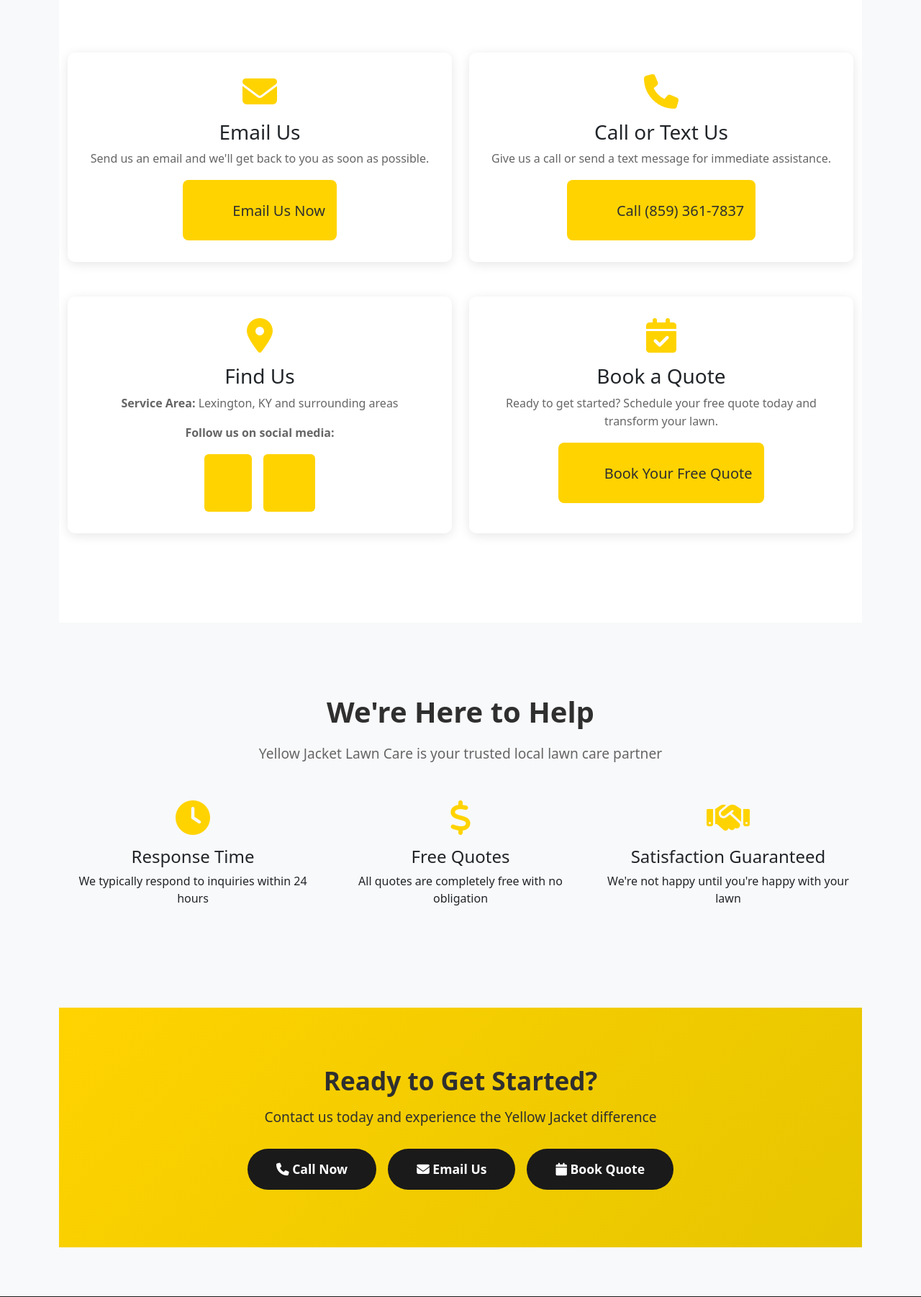
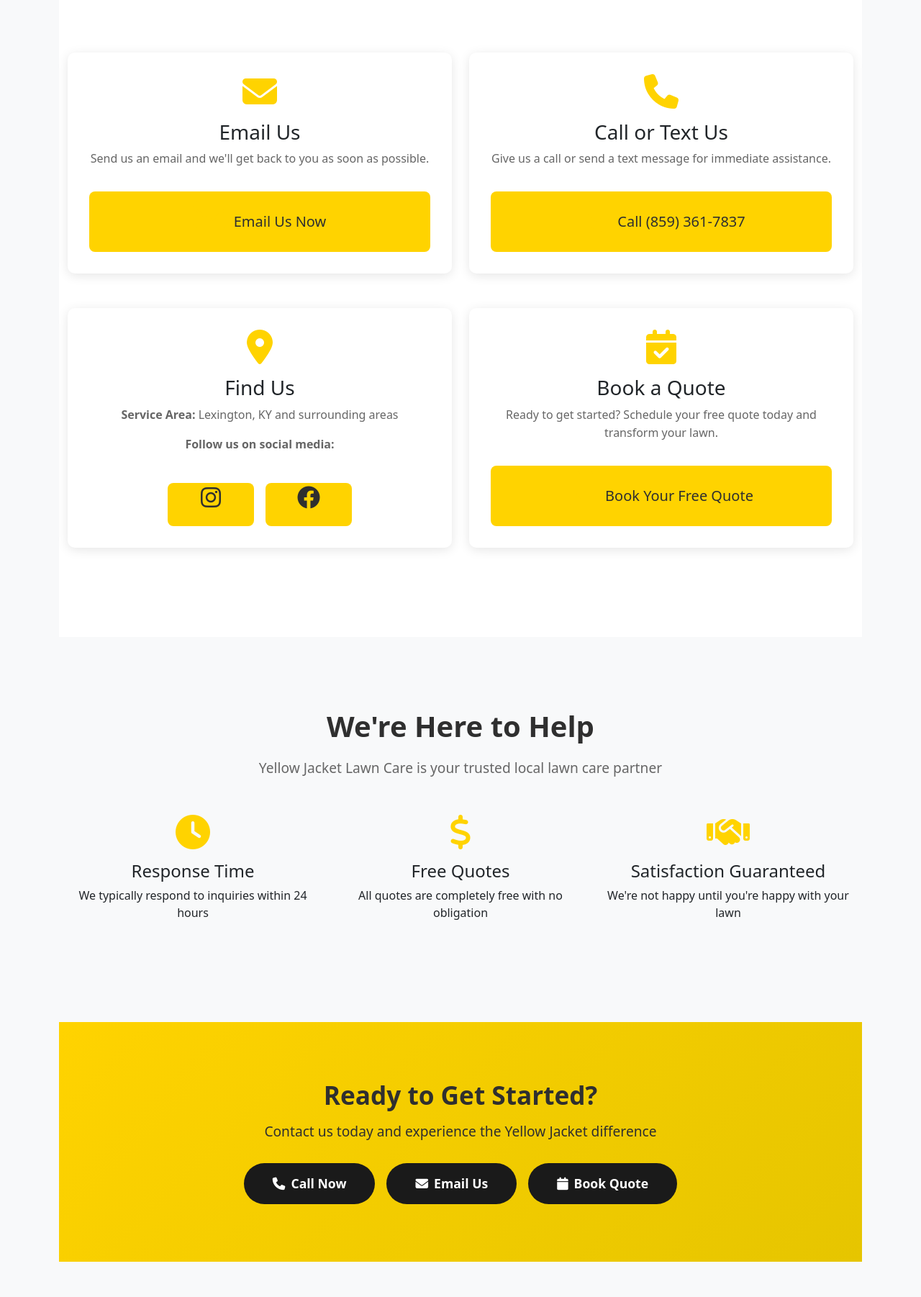
Before and after one commit to Ben-Meredith/lawn, a Flask app: page /contact in a window 1280 px wide. Shown: the part 458-2260 px from the top of the page at 72% size. Run offline with Flask 3, Linux system fonts and the light colour scheme.

Commit message:
Update contact.html

```diff
--- a/templates/contact.html
+++ b/templates/contact.html
@@ -16,24 +16,30 @@
         <div class="row">
             <!-- Email Us -->
             <div class="col-md-6 mb-4">
-                <div class="service-card text-center" style="height: 100%;">
+                <div class="service-card text-center" style="height: 100%; display: flex; flex-direction: column; justify-content: space-between;">
+                    <div>
                         <i class="fas fa-envelope fa-4x mb-3" style="color: var(--primary-color);"></i>
                         <h3>Email Us</h3>
                         <p>Send us an email and we'll get back to you as soon as possible.</p>
-                    <a href="mailto:Yellowjacketlc@gmail.com?subject=Service%20Inquiry&body=Hello%20Yellow%20Jacket%20Lawn%20Care%2C%0A%0AI%20am%20interested%20in%20your%20services.%0A%0AName:%0APhone:%0AAddress:%0AService%20Needed:%0A%0AMessage:" class="btn btn-success btn-lg">
-                        <i class="fas fa-envelope"></i> Email Us Now
+                    </div>
+                    <a href="mailto:Yellowjacketlc@gmail.com?subject=Service%20Inquiry&body=Hello%20Yellow%20Jacket%20Lawn%20Care%2C%0A%0AI%20am%20interested%20in%20your%20services.%0A%0AName:%0APhone:%0AAddress:%0AService%20Needed:%0A%0AMessage:"
+                       class="btn btn-success btn-lg mt-3 d-inline-flex align-items-center justify-content-center gap-2">
+                        <i class="fas fa-envelope"></i> <span>Email Us Now</span>
                     </a>
                 </div>
             </div>
 
             <!-- Call Us -->
             <div class="col-md-6 mb-4">
-                <div class="service-card text-center" style="height: 100%;">
+                <div class="service-card text-center" style="height: 100%; display: flex; flex-direction: column; justify-content: space-between;">
+                    <div>
                         <i class="fas fa-phone fa-4x mb-3" style="color: var(--primary-color);"></i>
                         <h3>Call or Text Us</h3>
                         <p>Give us a call or send a text message for immediate assistance.</p>
-                    <a href="tel:+18593617837" class="btn btn-success btn-lg">
-                        <i class="fas fa-phone"></i> Call (859) 361-7837
+                    </div>
+                    <a href="tel:+18593617837"
+                       class="btn btn-success btn-lg mt-3 d-inline-flex align-items-center justify-content-center gap-2">
+                        <i class="fas fa-phone"></i> <span>Call (859) 361-7837</span>
                     </a>
                 </div>
             </div>
@@ -42,17 +48,23 @@
         <div class="row mt-4">
             <!-- Find Us / Socials -->
             <div class="col-md-6 mb-4">
-                <div class="service-card text-center" style="height: 100%;">
+                <div class="service-card text-center" style="height: 100%; display: flex; flex-direction: column; justify-content: space-between;">
+                    <div>
                         <i class="fas fa-map-marker-alt fa-4x mb-3" style="color: var(--primary-color);"></i>
                         <h3>Find Us</h3>
                         <p><strong>Service Area:</strong> Lexington, KY and surrounding areas</p>
                         <p class="mt-3"><strong>Follow us on social media:</strong></p>
+                    </div>
                     <div class="d-flex justify-content-center gap-3 mt-3">
-                        <a href="https://www.instagram.com/yellowjacketlc/" target="_blank" class="btn btn-success">
-                            <i class="fab fa-instagram fa-2x"></i>
+                        <a href="https://www.instagram.com/yellowjacketlc/" target="_blank"
+                           class="btn btn-success btn-lg d-inline-flex align-items-center justify-content-center"
+                           style="width: 120px; height: 60px;">
+                            <i class="fab fa-instagram" style="font-size: 2rem; color: var(--text-color);"></i>
                         </a>
-                        <a href="https://www.facebook.com/profile.php?id=61571101219473" target="_blank" class="btn btn-success">
-                            <i class="fab fa-facebook fa-2x"></i>
+                        <a href="https://www.facebook.com/profile.php?id=61571101219473" target="_blank"
+                           class="btn btn-success btn-lg d-inline-flex align-items-center justify-content-center"
+                           style="width: 120px; height: 60px;">
+                            <i class="fab fa-facebook" style="font-size: 2rem; color: var(--text-color);"></i>
                         </a>
                     </div>
                 </div>
@@ -60,12 +72,15 @@
 
             <!-- Book a Quote -->
             <div class="col-md-6 mb-4">
-                <div class="service-card text-center" style="height: 100%;">
+                <div class="service-card text-center" style="height: 100%; display: flex; flex-direction: column; justify-content: space-between;">
+                    <div>
                         <i class="fas fa-calendar-check fa-4x mb-3" style="color: var(--primary-color);"></i>
                         <h3>Book a Quote</h3>
                         <p>Ready to get started? Schedule your free quote today and transform your lawn.</p>
-                    <a href="{{ url_for('get_started') }}" class="btn btn-success btn-lg">
-                        <i class="fas fa-calendar-check"></i> Book Your Free Quote
+                    </div>
+                    <a href="{{ url_for('get_started') }}"
+                       class="btn btn-success btn-lg mt-3 d-inline-flex align-items-center justify-content-center gap-2">
+                        <i class="fas fa-calendar-check"></i> <span>Book Your Free Quote</span>
                     </a>
                 </div>
             </div>
@@ -104,15 +119,15 @@
     <div class="container">
         <h3>Ready to Get Started?</h3>
         <p>Contact us today and experience the Yellow Jacket difference</p>
-        <div class="d-flex justify-content-center gap-3 flex-wrap">
-            <a href="tel:+18593617837" class="btn-cta">
-                <i class="fas fa-phone"></i> Call Now
+        <div class="d-flex justify-content-center gap-3 flex-wrap mt-4">
+            <a href="tel:+18593617837" class="btn-cta d-inline-flex align-items-center justify-content-center gap-2">
+                <i class="fas fa-phone"></i> <span>Call Now</span>
             </a>
-            <a href="mailto:Yellowjacketlc@gmail.com?subject=Service%20Inquiry" class="btn-cta">
-                <i class="fas fa-envelope"></i> Email Us
+            <a href="mailto:Yellowjacketlc@gmail.com?subject=Service%20Inquiry" class="btn-cta d-inline-flex align-items-center justify-content-center gap-2">
+                <i class="fas fa-envelope"></i> <span>Email Us</span>
             </a>
-            <a href="{{ url_for('get_started') }}" class="btn-cta">
-                <i class="fas fa-calendar"></i> Book Quote
+            <a href="{{ url_for('get_started') }}" class="btn-cta d-inline-flex align-items-center justify-content-center gap-2">
+                <i class="fas fa-calendar"></i> <span>Book Quote</span>
             </a>
         </div>
     </div>
```
Lines whose indentation alone changed are shown as unchanged.
